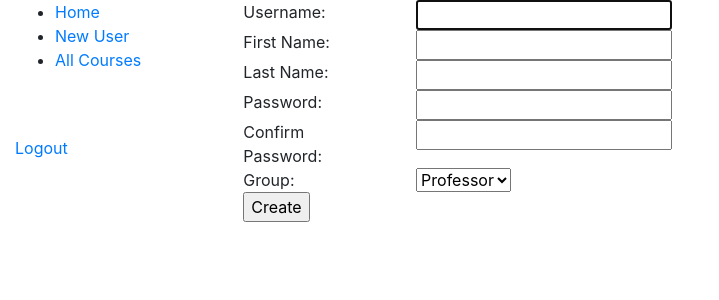
After one commit to Divi09112/MiniMoodle, a Django app: template moodle/templates/new_user.html in a window 1280 px wide. The commit adds this page. Shown: the top 300 px of the page, without its empty margins (0-719 px from the left). Run offline with Django 3.2, Linux system fonts and the light colour scheme; the template is opened without the code that fills it: values that come from a table or form of the project are taken from there, others are empty; some libraries are stand-ins or nearby versions.

Commit message:
Now admin can create new users

```diff
--- a/moodle/forms.py
+++ b/moodle/forms.py
@@ -1,9 +1,27 @@
 from django import forms
+from django.contrib.auth.forms import UserCreationForm
+from django.contrib.auth.models import User
 
 class NewCourse(forms.Form):
 	name=forms.CharField(required=True,label='Course Name',widget=forms.TextInput(attrs={'maxlength':'6'}))
 	limit = forms.IntegerField(required=True,label='Maximum Strength',widget=forms.NumberInput(attrs={'min':'1'}))
 
+
 class NewPost(forms.Form):
 	title=forms.CharField(max_length=100,required=True,label='',widget=forms.TextInput(attrs={ 'placeholder':'Title','style':'width:100%;max-width:400px'}))
 	content=forms.CharField(max_length =500, required =True,label='' ,widget=forms.Textarea(attrs={ 'placeholder':'Post', 'style':'resize:none;height:150px;width:100%;max-width:400px'}))
+
+
+GROUP_CHOICES=[
+	('Professor','Professor'),
+	('Student','Student'),
+]
+
+
+class NewUser(UserCreationForm):
+	group=forms.CharField(required=True,widget=forms.Select(choices=GROUP_CHOICES,attrs={'default':None}))
+	lname=forms.CharField(required=True)
+	fname=forms.CharField(required=True)
+	class Meta:
+		model = User
+		fields = ('username','fname','lname','password1','password2','group')
--- a/moodle/templates/base.html
+++ b/moodle/templates/base.html
@@ -14,8 +14,10 @@
 						<li><a href="{% url 'home' %}"> Home</a>
 						{% if student %}
 						<li><a href="{% url 'courses' %}">Courses Taken</a>
+						{% elif professor %}
+						<li><a href="{% url 'new-course' %}">Float Course</a>
 						{% else %}
-						<li><a href="{% url 'new-course' %}">Float Course</a>
+						<li><a href ="{% url 'new-user' %}">New User</a>
 						{% endif %}
 						<li><a href="{% url 'allcourses' %}">All Courses</a>
 					</ul>
--- /dev/null
+++ b/moodle/templates/new_user.html
@@ -0,0 +1,61 @@
+{% extends 'base.html' %}
+{% block content %}
+{{form.non_field_errors.as_text}}
+{{form.username.errors.as_text}}
+{{form.password1.errors.as_text}}
+{{form.password2.errors.as_text}}
+<div class = "container-fluid">
+	<form method="Post">
+	{% csrf_token %}
+	<div class="row">
+		<div class="col-sm-2">
+			Username:<br>
+		</div>
+		<div class="col-sm-2">
+			{{ form.username }}<br>
+		</div>
+	</div>
+	<div class="row">
+		<div class="col-sm-2">
+			First Name:<br>
+		</div>
+		<div class="col-sm-2">
+			{{ form.fname }}<br>
+		</div>
+	</div>
+	<div class="row">
+		<div class="col-sm-2">
+			Last Name:<br>
+		</div>
+		<div class="col-sm-2">
+			{{ form.lname }}<br>
+		</div>
+	</div>
+	<div class="row">
+		<div class="col-sm-2">
+			Password:<br>
+		</div>
+		<div class="col-sm-2">
+			{{ form.password1 }}<br>
+		</div>
+	</div>
+	<div class="row">
+		<div class="col-sm-2">
+			Confirm Password:<br>
+		</div>
+		<div class="col-sm-2">
+			{{ form.password2 }}<br>
+		</div>
+	</div>
+	<div class="row">
+		<div class="col-sm-2">
+			Group:<br>
+		</div>
+		<div class="col-sm-2">
+			{{ form.group }}<br>
+		</div>
+	</div>
+	<input type="submit" value="Create">
+</form>
+</div>
+{% endblock %}
--- a/moodle/urls.py
+++ b/moodle/urls.py
@@ -11,5 +11,6 @@ urlpatterns = [
 	url(r'^courses/(?P<pk>\w+)/delete/$',views.courseDelete,name='delete'),
 	path('newcourse/',views.newCourse,name='new-course'),
 	url(r'^message/(?P<pk>[-\w]+)/delete/$',views.msgDelete,name='msg-delete'),
+	path('newuser/',views.newUser,name='new-user'),
 	path('allcourses/',views.allcourses,name='allcourses'),
 ]
```
Also changed, not shown: moodle/views.py (+45 -10 lines).
